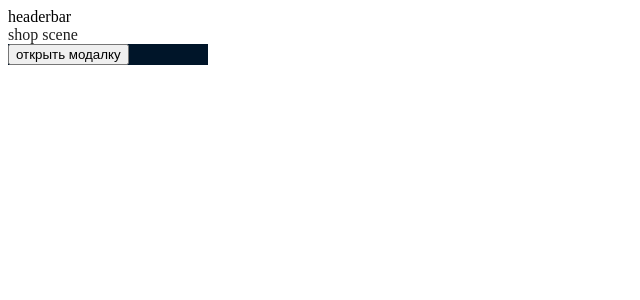
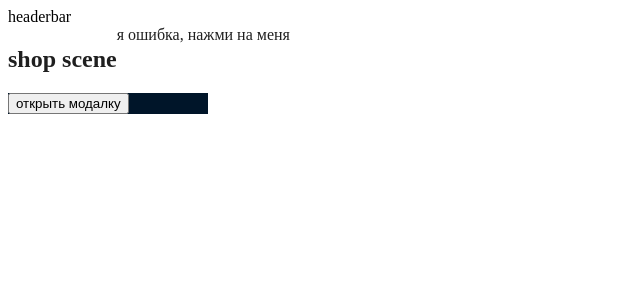
Before and after one commit to LizKa2091/ui-crime-scene, a React (Vite) app in the folder frontend/: page /scene/shop in a window 1280 px wide. Shown: the top 300 px of the page, without its empty margins (0-640 px from the left). Built offline with nearby package versions, Linux system fonts and the light colour scheme.

Commit message:
feat(pages scenes): implement store reducers into scenes

```diff
--- a/frontend/src/pages/scenes/BlogScene.tsx
+++ b/frontend/src/pages/scenes/BlogScene.tsx
@@ -1,7 +1,22 @@
 import { type FC } from 'react';
+import { Flex } from 'antd';
+import { useAppDispatch } from '../../store/store';
+import { markFoundError, setScene } from '../../store/crimeSlice';
 
 const BlogScene: FC = () => {
-   return <div>blog scene</div>;
+   const dispatch = useAppDispatch();
+   dispatch(setScene('blog'));
+
+   const handleErrorClick = () => {
+      dispatch(markFoundError({ errorId: 1 }));
+   };
+
+   return (
+      <Flex>
+         <h2>blog scene</h2>
+         <Flex onClick={handleErrorClick}>я ошибка, нажми на меня</Flex>
+      </Flex>
+   );
 };
 
 export default BlogScene;
--- a/frontend/src/pages/scenes/LoginScene.tsx
+++ b/frontend/src/pages/scenes/LoginScene.tsx
@@ -1,7 +1,22 @@
 import { type FC } from 'react';
+import { Flex } from 'antd';
+import { useAppDispatch } from '../../store/store';
+import { markFoundError, setScene } from '../../store/crimeSlice';
 
 const LoginScene: FC = () => {
-   return <div>login scene</div>;
+   const dispatch = useAppDispatch();
+   dispatch(setScene('login'));
+
+   const handleErrorClick = () => {
+      dispatch(markFoundError({ errorId: 1 }));
+   };
+
+   return (
+      <Flex>
+         <h2>login scene</h2>
+         <Flex onClick={handleErrorClick}>я ошибка, нажми на меня</Flex>
+      </Flex>
+   );
 };
 
 export default LoginScene;
--- a/frontend/src/pages/scenes/ShopScene.tsx
+++ b/frontend/src/pages/scenes/ShopScene.tsx
@@ -1,7 +1,22 @@
 import { type FC } from 'react';
+import { Flex } from 'antd';
+import { useAppDispatch } from '../../store/store';
+import { markFoundError, setScene } from '../../store/crimeSlice';
 
 const ShopScene: FC = () => {
-   return <div>shop scene</div>;
+   const dispatch = useAppDispatch();
+   dispatch(setScene('shop'));
+
+   const handleErrorClick = () => {
+      dispatch(markFoundError({ errorId: 1 }));
+   };
+
+   return (
+      <Flex>
+         <h2>shop scene</h2>
+         <Flex onClick={handleErrorClick}>я ошибка, нажми на меня</Flex>
+      </Flex>
+   );
 };
 
 export default ShopScene;
```
